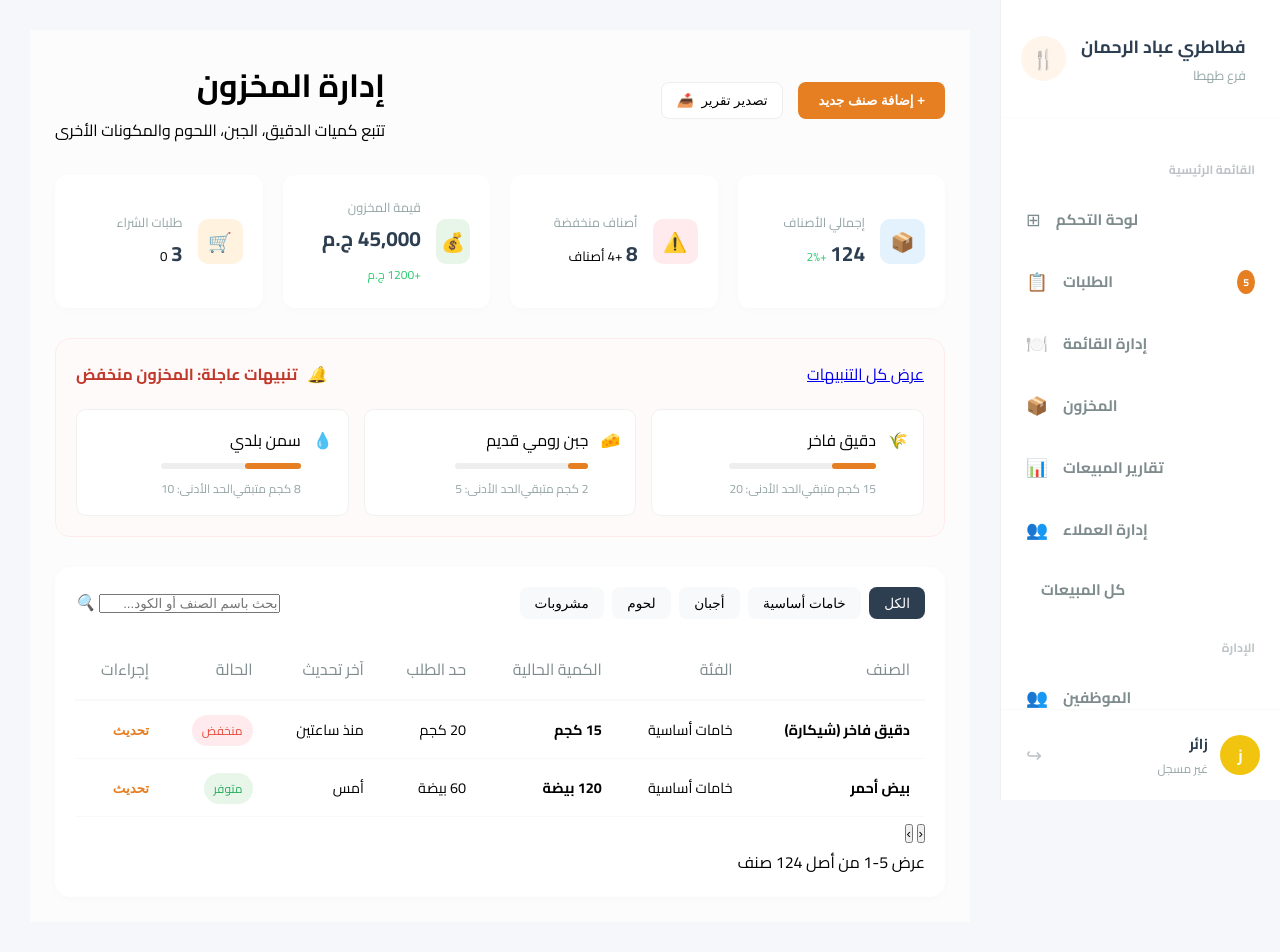
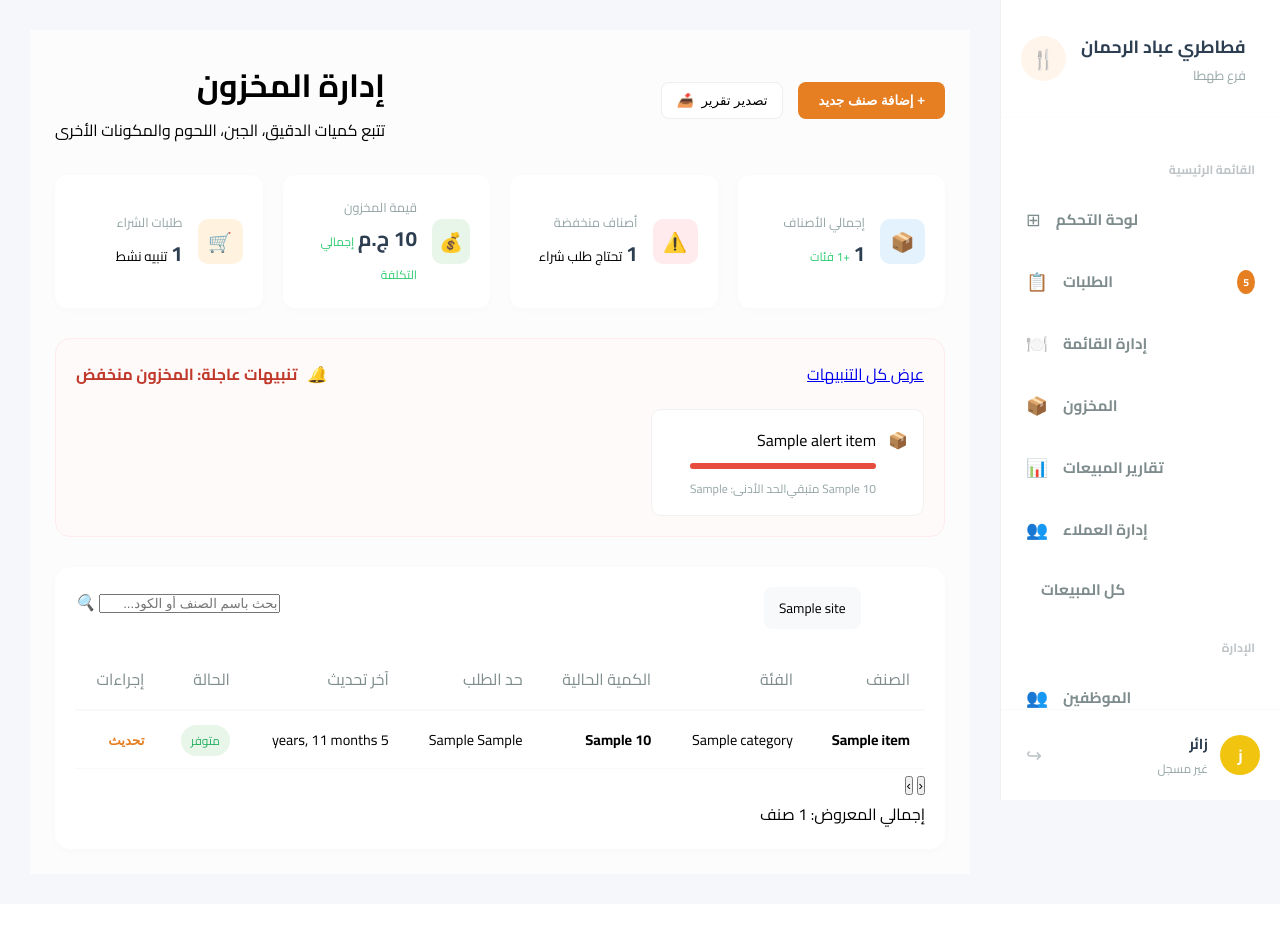
Before and after one commit to aahmed19982000/Cashier_system, a Django app: template templates/pos/inventory_management.html in a window 1280 px wide. After the commit the page ends 827 px from the top, so only its background shows below. Run offline with Django 3.2, Linux system fonts and the light colour scheme; the template is opened without the code that fills it: most values are stand-ins (such as "Sample title", 1, 10 or a date in 2020).

Commit message:
عرض المحاذن

```diff
--- a/templates/pos/inventory_management.html
+++ b/templates/pos/inventory_management.html
@@ -5,6 +5,18 @@
 
 {% block extra_css %}
 <link rel="stylesheet" href="{% static 'css/inventory.css' %}">
+<style>
+    /* تحسين بسيط لجعل الروابط تعمل بشكل صحيح في الفلترة */
+    .filter-tab {
+        text-decoration: none;
+        color: inherit;
+        display: inline-block;
+    }
+    .filter-tab.active {
+        background-color: var(--primary-color);
+        color: white;
+    }
+</style>
 {% endblock %}
 
 {% block content %}
@@ -28,88 +40,81 @@
             <div class="stat-icon blue">📦</div>
             <div class="stat-info">
                 <span class="label">إجمالي الأصناف</span>
-                <strong class="value">124</strong>
-                <small class="trend up">+2%</small>
+                <strong class="value">{{ total_items_count }}</strong>
+                <small class="trend up">+{{ categories.count }} فئات</small>
             </div>
         </div>
         <div class="stat-card">
             <div class="stat-icon red">⚠️</div>
             <div class="stat-info">
                 <span class="label">أصناف منخفضة</span>
-                <strong class="value">8</strong>
-                <small class="badge-count">+4 أصناف</small>
+                <strong class="value">{{ low_stock_count }}</strong>
+                <small class="badge-count">تحتاج طلب شراء</small>
             </div>
         </div>
         <div class="stat-card">
             <div class="stat-icon green">💰</div>
             <div class="stat-info">
                 <span class="label">قيمة المخزون</span>
-                <strong class="value">45,000 ج.م</strong>
-                <small class="trend up">+1200 ج.م</small>
+                <strong class="value">{{ inventory_value|floatformat:0 }} ج.م</strong>
+                <small class="trend up">إجمالي التكلفة</small>
             </div>
         </div>
         <div class="stat-card">
             <div class="stat-icon orange">🛒</div>
             <div class="stat-info">
                 <span class="label">طلبات الشراء</span>
-                <strong class="value">3</strong>
-                <small class="trend">0</small>
+                <strong class="value">{{ low_stock_count }}</strong>
+                <small class="trend">تنبيه نشط</small>
             </div>
         </div>
     </section>
 
     <section class="alert-section">
         <div class="alert-header">
-            <a href="#" class="view-all">عرض كل التنبيهات</a>
+            <a href="?filter=low" class="view-all">عرض كل التنبيهات</a>
             <div class="alert-title">
                 <i class="bell-icon">🔔</i>
                 <h3>تنبيهات عاجلة: المخزون منخفض</h3>
             </div>
         </div>
         <div class="alert-cards">
+            {% for alert_item in low_stock_items %}
             <div class="alert-card-item">
-                <div class="item-icon">🌾</div>
+                <div class="item-icon">
+                    {% if "دقيق" in alert_item.name %}🌾{% elif "جبن" in alert_item.name %}🧀{% else %}📦{% endif %}
+                </div>
                 <div class="item-progress">
-                    <div class="item-name">دقيق فاخر</div>
-                    <div class="progress-bar"><div class="progress" style="width: 30%;"></div></div>
-                    <div class="item-meta">15 كجم متبقي <span>الحد الأدنى: 20</span></div>
+                    <div class="item-name">{{ alert_item.name }}</div>
+                    <div class="progress-bar">
+                        <div class="progress" style="width: {% widthratio alert_item.quantity alert_item.min_limit 100 %}%; background-color: #e74c3c;"></div>
+                    </div>
+                    <div class="item-meta">{{ alert_item.quantity }} {{ alert_item.get_unit_display }} متبقي <span>الحد الأدنى: {{ alert_item.min_limit }}</span></div>
                 </div>
             </div>
-            <div class="alert-card-item">
-                <div class="item-icon">🧀</div>
-                <div class="item-progress">
-                    <div class="item-name">جبن رومي قديم</div>
-                    <div class="progress-bar"><div class="progress" style="width: 15%;"></div></div>
-                    <div class="item-meta">2 كجم متبقي <span>الحد الأدنى: 5</span></div>
-                </div>
-            </div>
-            <div class="alert-card-item">
-                <div class="item-icon">💧</div>
-                <div class="item-progress">
-                    <div class="item-name">سمن بلدي</div>
-                    <div class="progress-bar"><div class="progress" style="width: 40%;"></div></div>
-                    <div class="item-meta">8 كجم متبقي <span>الحد الأدنى: 10</span></div>
-                </div>
-            </div>
+            {% empty %}
+            <p style="padding: 20px; color: var(--text-gray);">✅ جميع الأصناف متوفرة بمستويات آمنة.</p>
+            {% endfor %}
         </div>
     </section>
 
     <section class="inventory-table-section">
         <div class="table-filters">
             <div class="filter-groups">
-                <button class="filter-tab active">الكل</button>
-                <button class="filter-tab">خامات أساسية</button>
-                <button class="filter-tab">أجبان</button>
-                <button class="filter-tab">لحوم</button>
-                <button class="filter-tab">مشروبات</button>
+                <a href="?" class="filter-tab {% if not selected_category %}active{% endif %}">الكل</a>
+                {% for cat in categories %}
+                <a href="?category={{ cat.id }}" class="filter-tab {% if selected_category == cat.id|stringformat:'i' %}active{% endif %}">
+                    {{ cat.name }}
+                </a>
+                {% endfor %}
             </div>
             <div class="search-box">
-                <input type="text" placeholder="بحث باسم الصنف أو الكود...">
+                <input type="text" id="inventorySearch" placeholder="بحث باسم الصنف أو الكود...">
                 <i class="search-icon">🔍</i>
             </div>
         </div>
 
-        <table class="inventory-table">
+        <table class="inventory-table" id="inventoryTable">
             <thead>
                 <tr>
                     <th>الصنف</th>
@@ -122,25 +127,28 @@
                 </tr>
             </thead>
             <tbody>
-                <tr>
-                    <td><strong>دقيق فاخر (شيكارة)</strong></td>
-                    <td>خامات أساسية</td>
-                    <td><strong>15 كجم</strong></td>
-                    <td>20 كجم</td>
-                    <td>منذ ساعتين</td>
-                    <td><span class="status-badge low">منخفض</span></td>
+                {% for item in items %}
+                <tr class="inventory-row">
+                    <td><strong>{{ item.name }}</strong></td>
+                    <td>{{ item.category.name }}</td>
+                    <td><strong>{{ item.quantity }} {{ item.get_unit_display }}</strong></td>
+                    <td>{{ item.min_limit }} {{ item.get_unit_display }}</td>
+                    <td>{{ item.updated_at|timesince }}</td>
+                    <td>
+                        {% if item.is_low %}
+                        <span class="status-badge low">منخفض</span>
+                        {% else %}
+                        <span class="status-badge ok">متوفر</span>
+                        {% endif %}
+                    </td>
                     <td><button class="btn-update">تحديث</button></td>
                 </tr>
+                {% empty %}
                 <tr>
-                    <td><strong>بيض أحمر</strong></td>
-                    <td>خامات أساسية</td>
-                    <td><strong>120 بيضة</strong></td>
-                    <td>60 بيضة</td>
-                    <td>أمس</td>
-                    <td><span class="status-badge ok">متوفر</span></td>
-                    <td><button class="btn-update">تحديث</button></td>
+                    <td colspan="7" style="text-align: center; padding: 30px;">لا توجد أصناف مسجلة في هذا القسم.</td>
                 </tr>
-                </tbody>
+                {% endfor %}
+            </tbody>
         </table>
 
         <div class="table-footer">
@@ -148,8 +156,27 @@
                 <button class="page-btn">‹</button>
                 <button class="page-btn">›</button>
             </div>
-            <div class="table-info">عرض 5-1 من أصل 124 صنف</div>
+            <div class="table-info">إجمالي المعروض: {{ items.count }} صنف</div>
         </div>
     </section>
 </div>
+
+<script>
+    // نظام البحث اللحظي في الجدول
+    document.getElementById('inventorySearch').addEventListener('input', function(e) {
+        const searchTerm = e.target.value.toLowerCase();
+        const rows = document.querySelectorAll('.inventory-row');
+
+        rows.forEach(row => {
+            const itemName = row.cells[0].innerText.toLowerCase();
+            const itemCategory = row.cells[1].innerText.toLowerCase();
+
+            if (itemName.includes(searchTerm) || itemCategory.includes(searchTerm)) {
+                row.style.display = '';
+            } else {
+                row.style.display = 'none';
+            }
+        });
+    });
+</script>
 {% endblock %}
```
Also changed, not shown: categories/admin.py (+11 -1 lines), categories/models.py (+12 -0 lines), pos/admin.py (+9 -1 lines), pos/models.py (+33 -1 lines), pos/views.py (+31 -2 lines), categories/migrations/0020_ingredientcategory_unit_choices.py (added), pos/migrations/0007_customer_inventoryitem.py (added).
